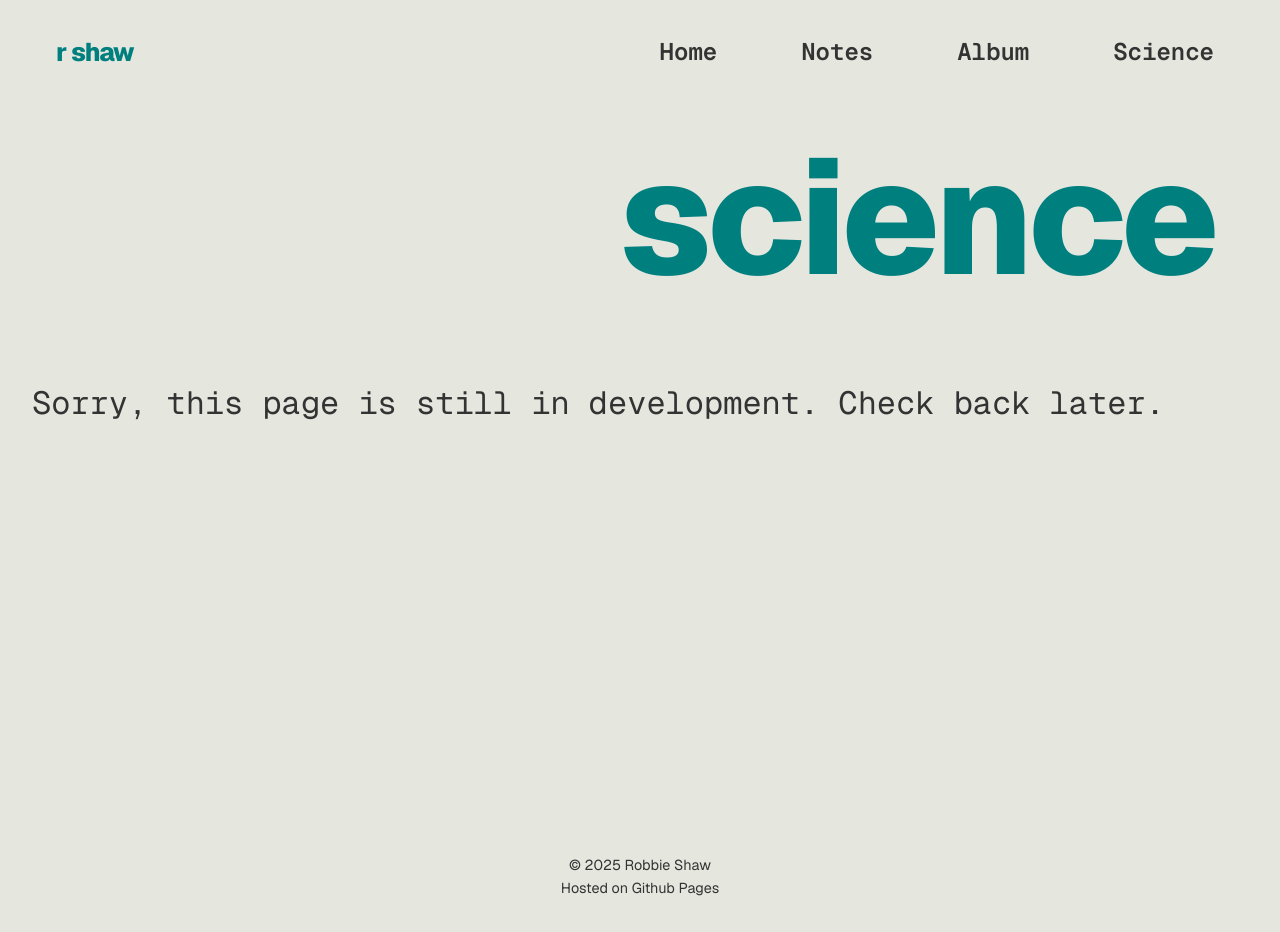
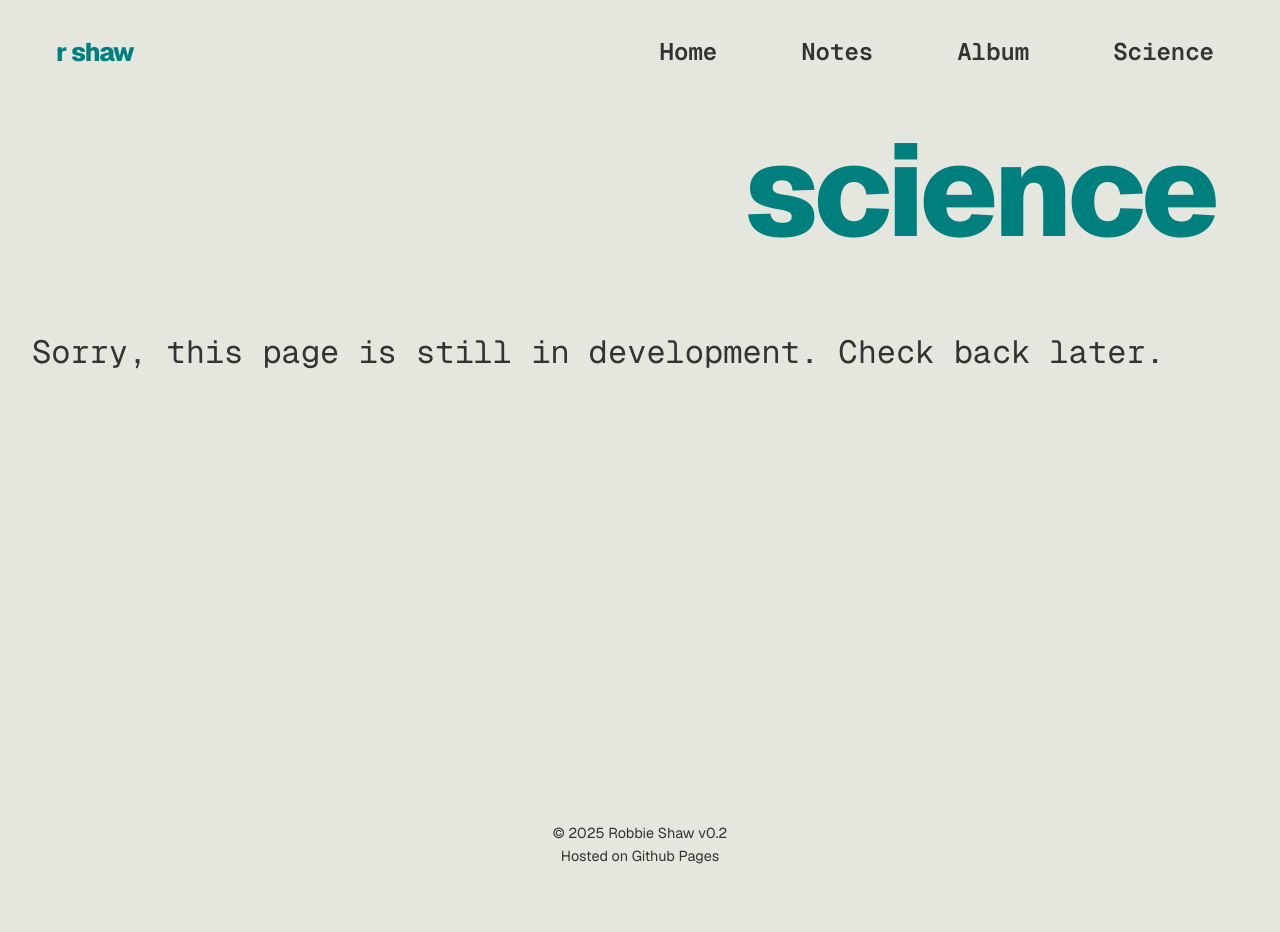
Before and after one commit to robbie6shaw/robbie6shaw.github.io, a Jekyll site: the page built from science.md, in a window 1280 px wide. Built offline with Jekyll 4.4.1, drawn with Linux system fonts in a browser that asks for light colours; after the commit the page ends 900 px from its top, so only the background shows below that.

Commit message:
Mobile Optimisation Continues

```diff
--- a/_includes/footer.html
+++ b/_includes/footer.html
@@ -1,3 +1,3 @@
 <footer class="site-footer">
-  <p>© {{ site.time | date: '%Y' }} Robbie Shaw <br> Hosted on Github Pages</p>
+  <p>© {{ site.time | date: '%Y' }} Robbie Shaw v0.2 <br> Hosted on Github Pages</p>
 </footer>
--- a/assets/css/styles.css
+++ b/assets/css/styles.css
@@ -5,6 +5,19 @@
   --black: #000;
   --grey: #83847e;
   --accent: rgb(0, 127, 127);
+  --font-scale: 1;
+}
+
+@media (max-width: 1000px) {
+  :root {
+    --font-scale: 0.5;
+  }
+}
+
+@media (max-width: 650px) {
+  :root {
+    --font-scale: 0.4;
+  }
 }
 
 * { margin:0; padding:0; box-sizing:border-box;}
@@ -19,14 +32,14 @@
   color: var(--foreground);
   line-height:1.6;
   background-color: var(--background);
-  margin:2rem;
+  margin: 0em 2rem;
   display: flex;
   flex-direction:column;
   min-height: 100vh;
 };
 
 .site-header { text-align: center; padding: 2rem; }
-.site-header nav {display: flex; align-items:center; justify-content: space-between; gap: 2rem; }
+.site-header nav {display: flex; align-items:center; justify-content: space-between; gap: 2rem; margin-top: 2rem;}
 .nav-list, .social-list { list-style: none; display:inline-flex; gap:1rem; margin-bottom: 1rem; }
 
 .nav-list li a,
@@ -35,7 +48,7 @@
   margin: auto 2rem;
   font-family: Geist Mono, mono;
   font-weight: 600;
-  font-size: 1.5rem;
+  font-size: calc(var(--font-scale) * 1.5rem);
 }
 
 .nav-list li a,
@@ -71,13 +84,28 @@
 }
 
 
-h1 { font-size:6rem; margin-bottom:0.5rem;letter-spacing: -4px; font-weight:800}
+/* h1 { font-size: calc(var(--font-scale) * 6rem); margin-bottom:0.5rem;letter-spacing: -4px; font-weight:800} */
 
-h2 { font-size:10rem; margin-bottom:0.5rem; letter-spacing: -4px; font-weight:800; color: var(--accent); text-align: right; margin-right:2rem; text-transform: lowercase;}
+h2 {
+  font-size: calc(var(--font-scale) * 8rem);
+  margin: 0rem 2rem 0.5rem 0rem;
+  letter-spacing: -4px;
+  font-weight:800;
+  color: var(--accent);
+  text-align: right;
+  text-transform: lowercase;
 
-h3 { font-size:1.5rem; color:#666; }
+}
 
-.site-header h2 {font-size: 1.6rem; letter-spacing: -1px; text-align:left; margin: 0 0 1rem 1.5rem;}
+/* h3 { font-size:1.5rem; color:#666; } */
+
+.site-header h2 {
+  font-size: calc(var(--font-scale) * 1.6rem);
+  letter-spacing: -1px;
+  text-align:left;
+  margin: 0 0 1rem 1.5rem;
+
+}
 
 .container {
   max-width: 1200px;   /* or any value you prefer */
@@ -87,7 +115,7 @@
 
 .impact {
   font-family: Geist Mono, mono;
-  font-size: 2rem;
+  font-size: calc(var(--font-scale) * 2rem);
   font-weight: 400;
   padding: 24px 0px;
 }
@@ -100,57 +128,13 @@
 
 .impact-links {
   font-family: Geist Mono, mono;
-  font-size: 2rem;
+  font-size: calc(var(--font-scale) * 2rem);
   font-weight: 600;
   list-style: none;
 }
 
-.three-buttons {
-  display: flex;
-  width: 100%;
-  gap: 1rem;
-  margin: 2rem 0;
-}
-
-.square-btn {
-  flex: 1 1 0;
-  aspect-ratio: 1 / 1;
-  width: 100%;
-  font-size: 1.5rem;
-  border: 2px dashed var(--foreground);
-  background: var(--background);
-  color: var(--foreground);
-  border-radius: 12px;
-  cursor: pointer;
-  transition: background 0.2s;
-  display: flex;
-  align-items: center;
-  flex-direction: column;
-  justify-content: center;
-  font-family: Geist Mono, mono;
-  font-size: 1rem;
-  font-weight: 400;
-  margin: 2%;
-}
-
-.square-btn:hover {
-  color: var(--accent);
-  border: 2px dashed var(--accent);
-}
-
-.square-btn .heading{
-  display: block;
-  font-size: 2rem;
-  font-weight: 600;
-  margin-bottom: 1rem;
-}
-
-.square-btn .desc{
-  display: block;
-}
-
-.projects-filter ul { display:flex; justify-content:center; gap:1.5rem; margin:2rem 0; list-style:none; }
-.projects-filter a { text-decoration:none; color:#333; font-weight:bold; }
+/* .projects-filter ul { display:flex; justify-content:center; gap:1.5rem; margin:2rem 0; list-style:none; }
+.projects-filter a { text-decoration:none; color:#333; font-weight:bold; } */
 
 
 .photo-grid {
@@ -182,33 +166,22 @@
   .pcard {
     width: calc(50% - 20px);
   }
-  h2 {
-    font-size: 6rem;
-  }
-  .impact {
-    font-size: 1rem;
-  }
-  .impact-links {
-    font-size: 1rem;
-  }
   :root {
     --fancybox-button-size: 48px; /* default is 36px */
   }
   .nav-list li a,
   .social-list li a {
     margin: auto 0.6rem;
-    font-size: 0.9rem;
+    /* font-size: 0.9rem; */
   }
-  .site-header h2 { font-size: 0.9rem;}
+  /* .site-header h2 { font-size: 0.9rem;} */
 }
 
 @media (max-width: 650px) {
   .pcard {
     width: 100%;
   }
-  h2 {
-    font-size: 4rem
-  }
+
   :root {
     --fancybox-button-size: 48px; /* default is 36px */
   }
```
Also changed, not shown: index.md (+0 -6 lines), 5 other files.
